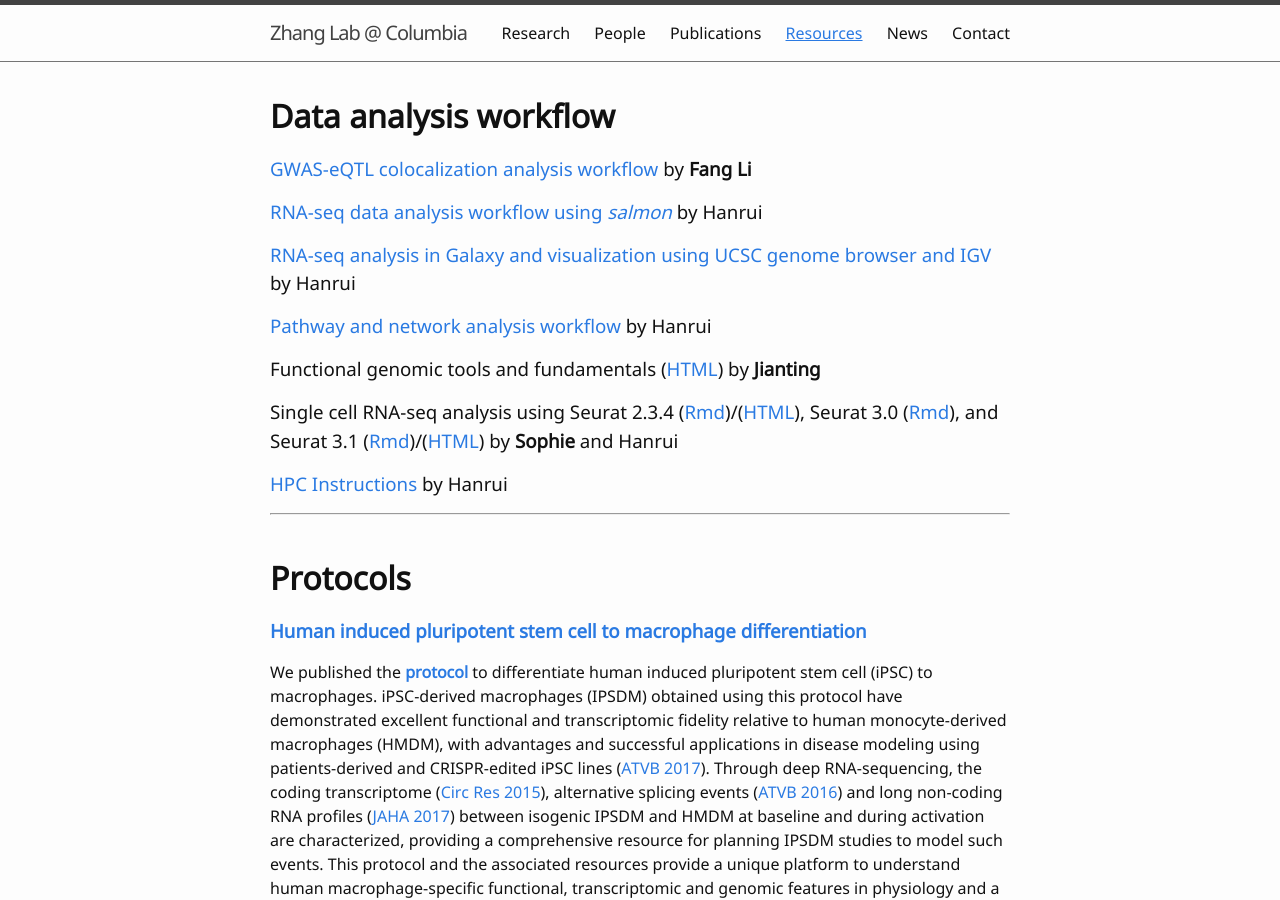
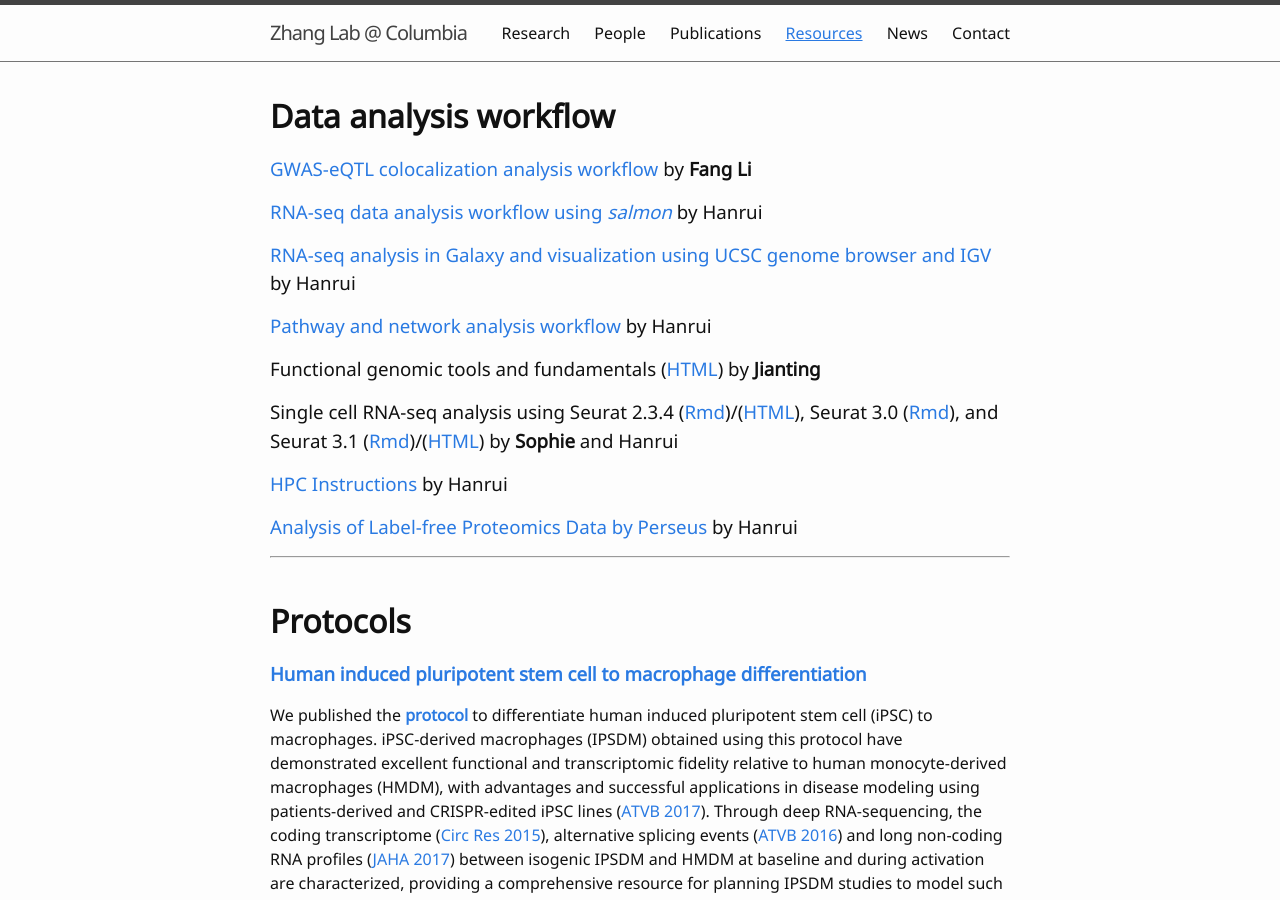
Before and after one commit to hanruizhang/zhanglab, a Jekyll site: the page built from 4_Resources.md, in a window 1280 px wide and 900 px high. Built offline with Jekyll 4.4.1, drawn with Linux system fonts in a browser that asks for light colours.

Commit message:
Update 4_Resources.md

```diff
--- a/4_Resources.md
+++ b/4_Resources.md
@@ -14,6 +14,7 @@ nav: true
 ### Functional genomic tools and fundamentals ([HTML](/file/Functional-Genomics-Tools_202004.html)) by **Jianting**
 ### Single cell RNA-seq analysis using Seurat 2.3.4 ([Rmd](/file/scRNAseq_Tutorial_latest.Rmd))/([HTML](/file/scRNAseq_Tutorial_latest.html)), Seurat 3.0 ([Rmd](/file/Zhang_Seurat_PBMC_20191001.Rmd)), and Seurat 3.1 ([Rmd](/file/00_Seurat_PBMC_20200310.Rmd))/([HTML](/file/00_Seurat_PBMC_20200310.html)) by **Sophie** and Hanrui
 ### [HPC Instructions](https://hanruizhang.github.io/ZhangLab-HPC-Instructions/) by Hanrui
+### [Analysis of Label-free Proteomics Data by Perseus](/file/Perseus_Tutorial.html) by Hanrui
 
 ------
 &nbsp;
```
